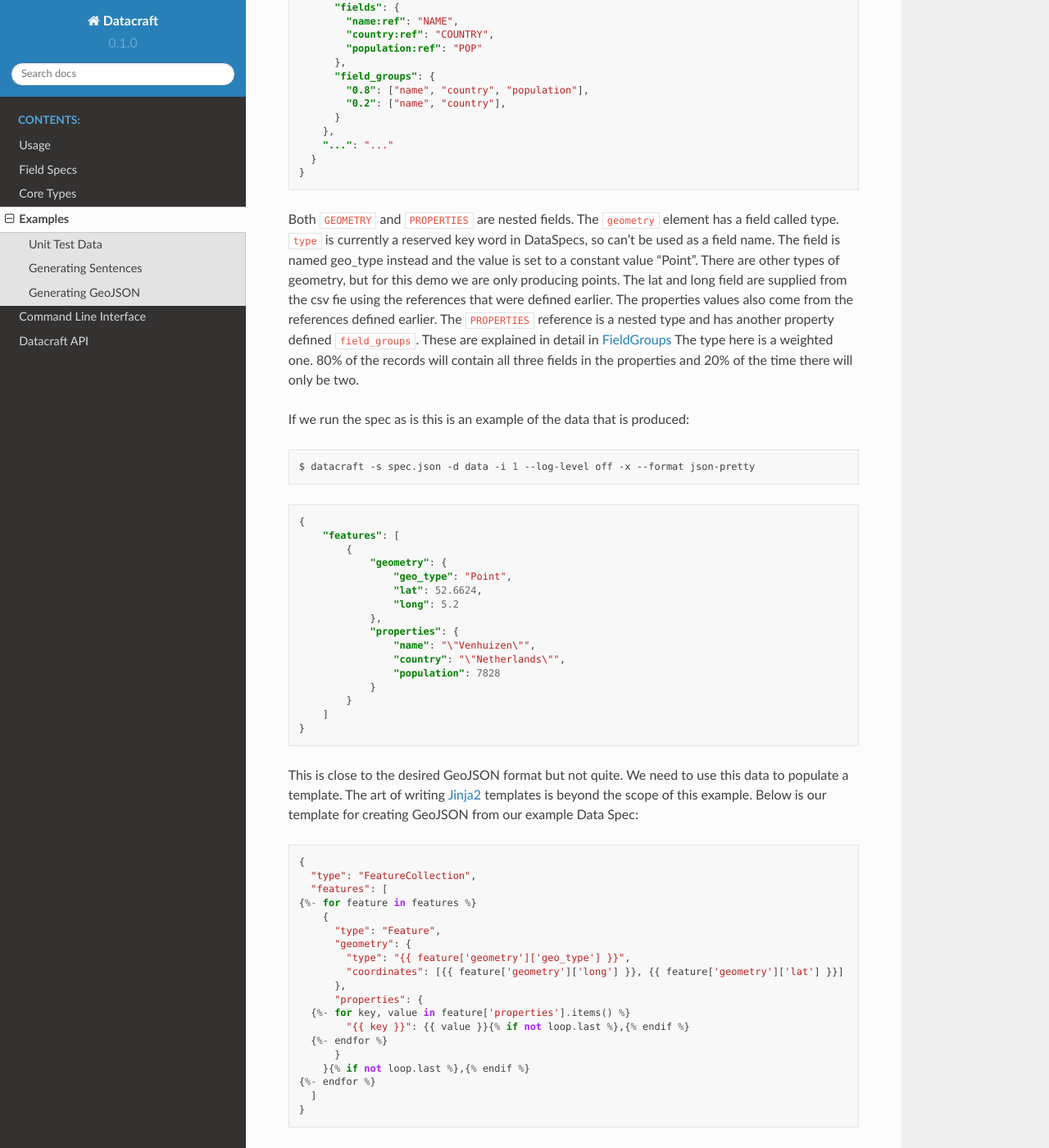
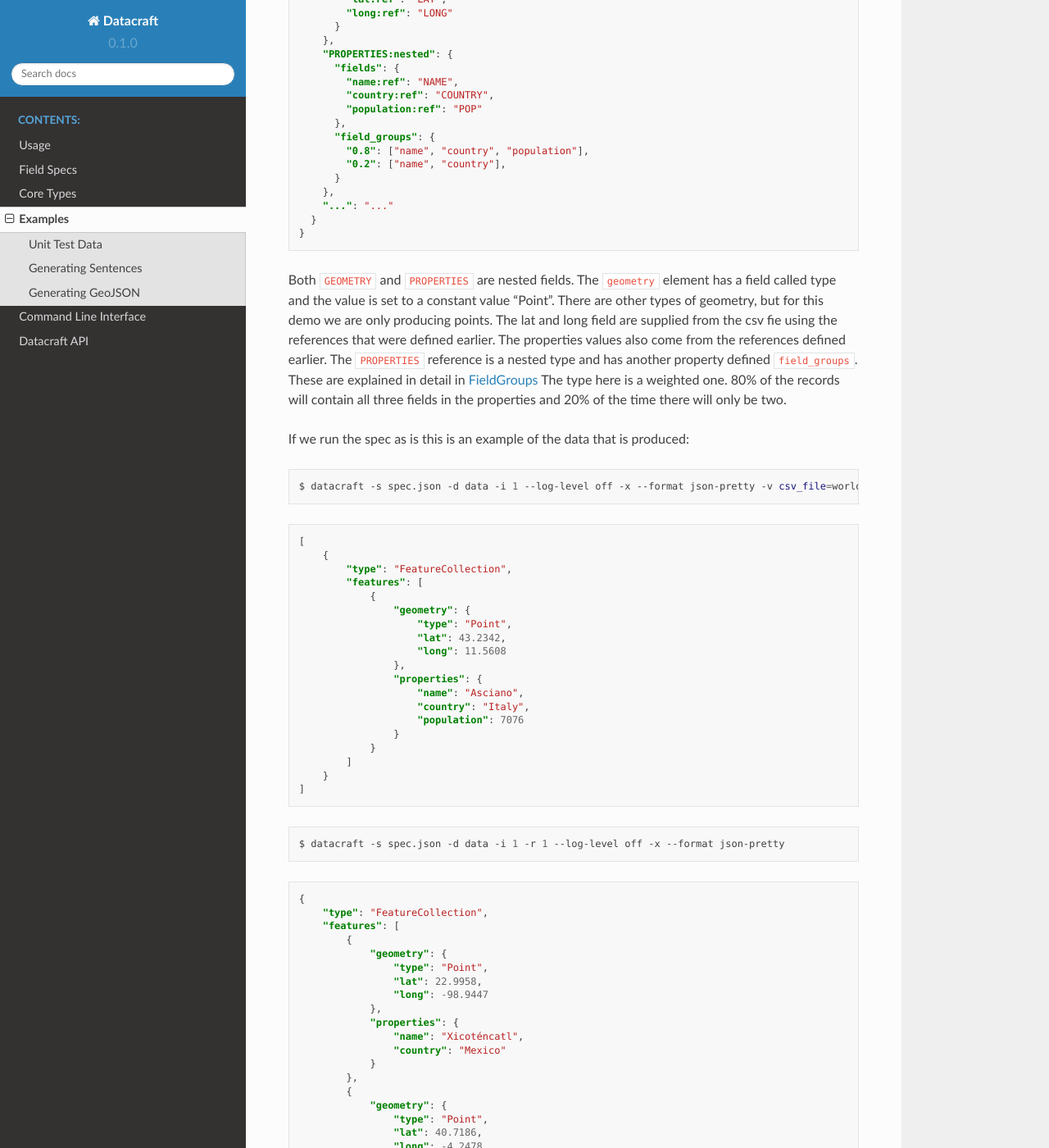
Before and after one commit to bbux-dev/datacraft, a Sphinx documentation site: the page built from docs/source/examples.rst, in a window 1280 px wide and 1400 px high, scrolled down 4566 px. Shown: the whole window at 82% size. Built offline with Sphinx 7.4.7 and the Read the Docs theme 2.0.0, drawn with Linux system fonts in a browser that asks for light colours; some of the changed text lies outside the part shown.

Commit message:
Small fix for csv-select preprocessor
Can now put csv-select in refs

```diff
--- a/docs/source/examples.rst
+++ b/docs/source/examples.rst
@@ -194,7 +193,9 @@
 Notice for the LAT and LONG, fields that they are cast to floating point values, since by default all csv data is
 read in as a string.  We define a CITY_FILE_CONFIG reference that holds the name of the datafile that contains the csv
 data values. The ``sample_rows`` configuration parameter will ensure that the cities are selected at random from our
-csv file, but are consistent across rows in the file.
+csv file, but are consistent across rows in the file. We also template the name of the datafile to use. This
+simplifies testing the spec by allowing us to specify different csv files to use for data population.  The ``-v`` or
+``--vars csv_file=filename.csv`` command line args must be specified in order for this value to be properly populated.
 
 The next thing that needs to be done is define the features field.  This is a nested field that has two sub fields:
 ``geometry`` and ``properties``, which are also nested fields:
@@ -233,7 +235,7 @@
       "refs": {
         "GEOMETRY:nested": {
           "fields": {
-            "geo_type": "Point",
+            "type": "Point",
             "lat:ref": "LAT",
             "long:ref": "LONG"
           }
@@ -253,8 +255,7 @@
       }
     }
 
-Both ``GEOMETRY`` and ``PROPERTIES`` are nested fields. The ``geometry`` element has a field called type.  ``type`` is
-currently a reserved key word in DataSpecs, so can't be used as a field name. The field is named geo_type instead and
+Both ``GEOMETRY`` and ``PROPERTIES`` are nested fields. The ``geometry`` element has a field called type and
 the value is set to a constant value "Point". There are other types of geometry, but for this demo we are only
 producing points. The lat and long field are supplied from the csv fie using the references that were defined earlier.
 The properties values also come from the references defined earlier.  The ``PROPERTIES`` reference is a nested type
@@ -266,150 +267,134 @@
 
 .. code-block:: shell
 
-    $ datacraft -s spec.json -d data -i 1 --log-level off -x --format json-pretty
+    $ datacraft -s spec.json -d data -i 1 --log-level off -x --format json-pretty -v csv_file=worldcities.csv
 
 .. code-block:: json
 
-    {
-        "features": [
-            {
-                "geometry": {
-                    "geo_type": "Point",
-                    "lat": 52.6624,
-                    "long": 5.2
-                },
-                "properties": {
-                    "name": "\"Venhuizen\"",
-                    "country": "\"Netherlands\"",
-                    "population": 7828
-                }
-            }
-        ]
-    }
-
-This is close to the desired GeoJSON format but not quite.  We need to use this data to populate a template. The art
-of writing `Jinja2 <https://pypi.org/project/Jinja2/>`_ templates is beyond the scope of this example.  Below is our
-template for creating GeoJSON from our example Data Spec:
-
-.. code-block:: python
-
-    {
-      "type": "FeatureCollection",
-      "features": [
-    {%- for feature in features %}
-        {
-          "type": "Feature",
-          "geometry": {
-            "type": "{{ feature['geometry']['geo_type'] }}",
-            "coordinates": [{{ feature['geometry']['long'] }}, {{ feature['geometry']['lat'] }}]
-          },
-          "properties": {
-      {%- for key, value in feature['properties'].items() %}
-            "{{ key }}": {{ value }}{% if not loop.last %},{% endif %}
-      {%- endfor %}
-          }
-        }{% if not loop.last %},{% endif %}
-    {%- endfor %}
-      ]
-    }
-
-Running the earlier command and specifying this template produces:
+   [
+       {
+           "type": "FeatureCollection",
+           "features": [
+               {
+                   "geometry": {
+                       "type": "Point",
+                       "lat": 43.2342,
+                       "long": 11.5608
+                   },
+                   "properties": {
+                       "name": "Asciano",
+                       "country": "Italy",
+                       "population": 7076
+                   }
+               }
+           ]
+       }
+   ]
 
 .. code-block:: shell
 
-    $ datacraft -s spec.json -d data -i 1 --log-level off -x -t geojson.jinja
+    $ datacraft -s spec.json -d data -i 1 -r 1 --log-level off -x --format json-pretty
 
 .. code-block:: json
 
-    {
-      "type": "FeatureCollection",
-      "features": [
-        {
-          "type": "Feature",
-          "geometry": {
-            "type": "Point",
-            "coordinates": [13.2167, 46.2167]
-          },
-          "properties": {
-            "name": "Tarcento",
-            "country": "Italy",
-            "population": 8964
-          }
-        },
-        {
-          "type": "Feature",
-          "geometry": {
-            "type": "Point",
-            "coordinates": [174.95, -37.2667]
-          },
-          "properties": {
-            "name": "Tuakau",
-            "country": "New Zealand",
-            "population": 5390
-          }
-        }
-      ]
-    }
+   {
+       "type": "FeatureCollection",
+       "features": [
+           {
+               "geometry": {
+                   "type": "Point",
+                   "lat": 22.9958,
+                   "long": -98.9447
+               },
+               "properties": {
+                   "name": "Xicoténcatl",
+                   "country": "Mexico"
+               }
+           },
+           {
+               "geometry": {
+                   "type": "Point",
+                   "lat": 40.7186,
+                   "long": -4.2478
+               },
+               "properties": {
+                   "name": "El Espinar",
+                   "country": "Spain",
+                   "population": 9086
+               }
+           }
+       ]
+   }
+
+This is exactly the format we want.  You can use the ``--server`` command line flag to stand up a Flask REST end
+point that will return the GeoJSON. Be sure to set the python encoding to UTF-8 when serving up the data
+(``export PYTHONUTF8=1`` or ``set PYTHONUTF8=1``). If using powershell this may mean setting the encoding on the
+shell itself to UTF-8.
+
+
+.. code-block:: shell
+
+    $ datacraft -s spec.json -d data -i 1 -r 1 --log-level off -x --format json-pretty --server
+
 
 .. collapse:: Full Version of Data Spec
 
   .. code-block:: json
 
-    {
-      "features": {
-        "type": "nested",
-        "config": {
-          "as_list": true,
-          "count": {
-            "1": 0.6,
-            "2": 0.3,
-            "3": 0.1
-          }
-        },
-        "fields": {
-          "geometry:ref": "GEOMETRY",
-          "properties:ref": "PROPERTIES"
-        }
-      },
-      "refs": {
-        "GEOMETRY:nested": {
-          "fields": {
-            "geo_type:values": "Point",
-            "lat:ref": "LAT",
-            "long:ref": "LONG"
-          }
-        },
-        "PROPERTIES:nested": {
-          "fields": {
-            "name:ref": "NAME",
-            "country:ref": "COUNTRY",
-            "population:ref": "POP"
-          },
-          "field_groups": {
-            "0.8": ["name", "country", "population"],
-            "0.2": ["name", "country"],
-          }
-        },
-        "NAME": {
-          "type": "csv",
-          "config": {
-            "config_ref": "CITY_FILE_CONFIG",
-            "column": 1,
-            "quote": "\""
-          }
-        },
-        "NAME2:csv?config_ref=CITY_FILE_CONFIG&column=1&quote=\"": {},
-        "LAT:csv?config_ref=CITY_FILE_CONFIG&column=3&cast=float": {},
-        "LONG:csv?config_ref=CITY_FILE_CONFIG&column=4&cast=float": {},
-        "COUNTRY:csv?config_ref=CITY_FILE_CONFIG&column=5&quote=\"": {},
-        "POP:csv?config_ref=CITY_FILE_CONFIG&column=10&cast=int": {},
-        "CITY_FILE_CONFIG": {
-          "type": "config_ref",
-          "config": {
-            "datafile": "worldcities.csv",
-            "headers": true,
-            "sample_rows": true
-          }
-        }
-      }
-    }
+   {
+     "type": "FeatureCollection",
+     "features": {
+       "type": "nested",
+       "config": {
+         "as_list": true,
+         "count": {
+           "1": 0.6,
+           "2": 0.3,
+           "3": 0.1
+         }
+       },
+       "fields": {
+         "geometry:ref": "GEOMETRY",
+         "properties:ref": "PROPERTIES"
+       }
+     },
+     "refs": {
+       "GEOMETRY:nested": {
+         "fields": {
+           "type": "Point",
+           "lat:ref": "LAT",
+           "long:ref": "LONG"
+         }
+       },
+       "PROPERTIES:nested": {
+         "fields": {
+           "name:ref": "NAME",
+           "country:ref": "COUNTRY",
+           "population:ref": "POP"
+         },
+         "field_groups": {
+           "0.8": ["name", "country", "population"],
+           "0.2": ["name", "country"],
+         }
+       },
+       "NAME": {
+         "type": "csv",
+         "config": {
+           "config_ref": "CITY_FILE_CONFIG",
+           "column": 1
+         }
+       },
+       "LAT:csv?config_ref=CITY_FILE_CONFIG&column=3&cast=float": {},
+       "LONG:csv?config_ref=CITY_FILE_CONFIG&column=4&cast=float": {},
+       "COUNTRY:csv?config_ref=CITY_FILE_CONFIG&column=5": {},
+       "POP:csv?config_ref=CITY_FILE_CONFIG&column=10&cast=int": {},
+       "CITY_FILE_CONFIG": {
+         "type": "config_ref",
+         "config": {
+           "datafile": "worldcities.csv",
+           "headers": true,
+           "sample_rows": true
+         }
+       }
+     }
+   }
```
Also changed, not shown: other parts of docs/source/examples.rst (+4 -4 lines), 5 other files.
